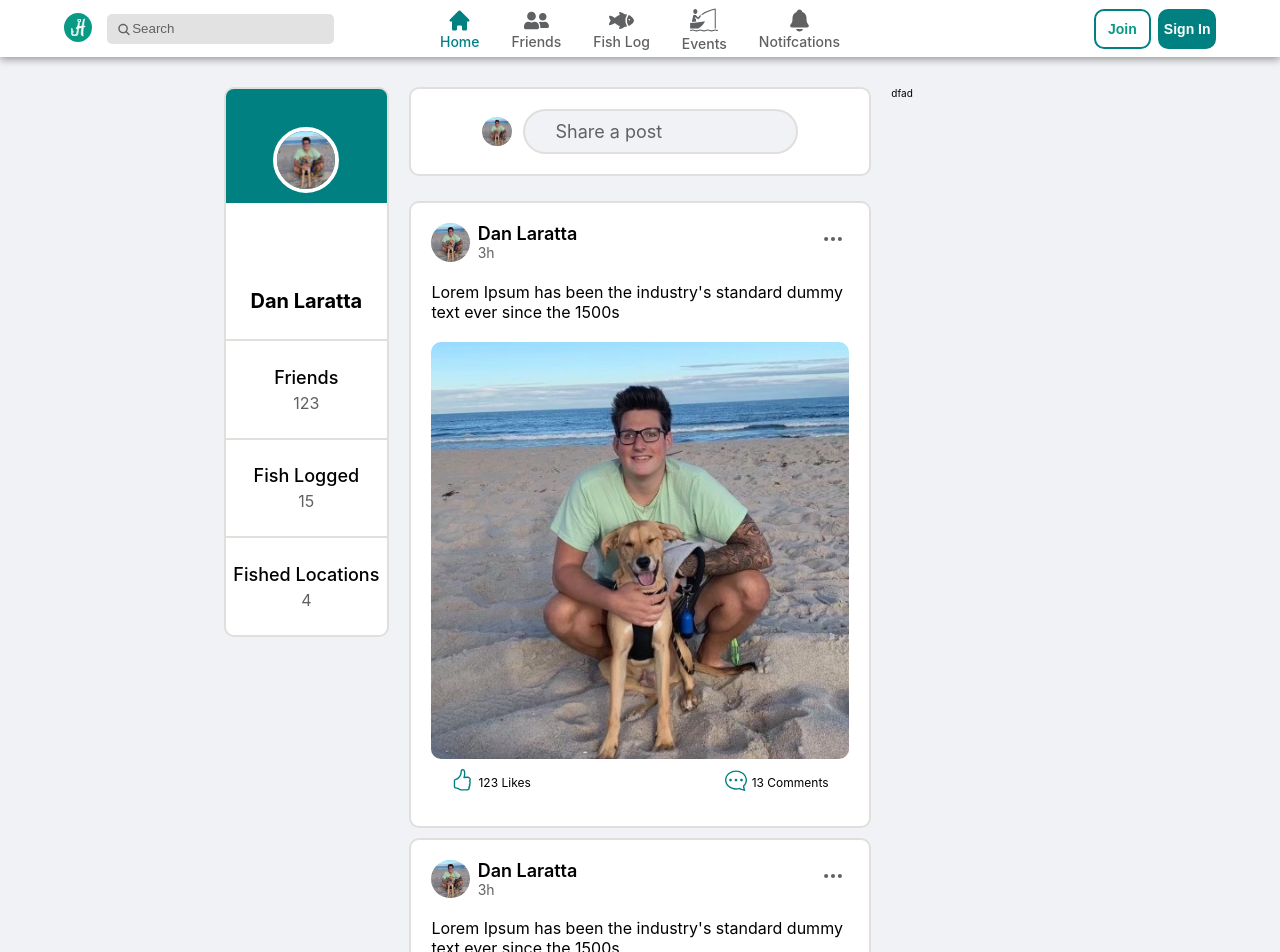
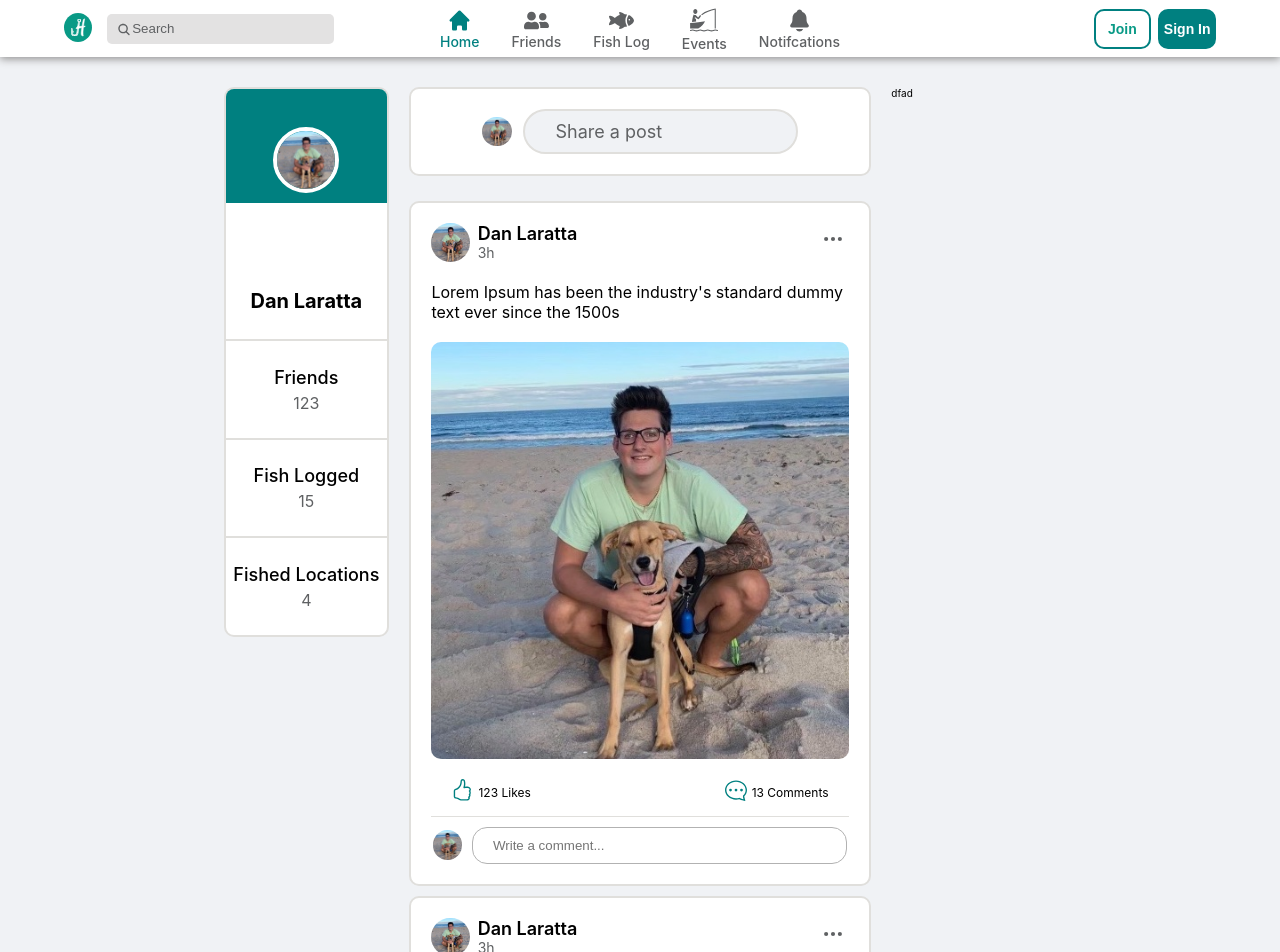
Before and after one commit to danlaratta/Hooked_Up, a React (Create React App) app in the folder frontend/: page / in a window 1280 px wide. Shown: the top 952 px of the page. Built offline with nearby package versions, Linux system fonts and the light colour scheme.

Commit message:
Posts component work

```diff
--- a/frontend/src/components/Posts.tsx
+++ b/frontend/src/components/Posts.tsx
@@ -102,6 +102,7 @@ const InteractionItem = styled.div`
     display: flex;
     align-items: center;
     gap: 0.5rem;
+    padding-top: 1rem;
 `
 
 const InteractionText = styled.span`
@@ -151,8 +152,29 @@ const InteractionIcon = styled.div`
 */
 
 const CommentSection = styled.div`
-    background-color: teal;
+    width: 100%;
+    display: flex;
+    flex-direction: column;
+    border-top: 0.15rem solid var(--border);
+    padding-top: 1rem;
 `
+
+const NewComment = styled.div`
+    width: 100%;
+    display: flex;
+    justify-content: center;
+    align-items: center;
+    gap: 1rem;
+`
+
+const CommentInput = styled.input`
+    width: 90%;
+    padding: 1rem 2rem;
+    border-radius: 1.5rem;
+    border: 0.15rem solid #b2b2b2;
+    outline: none;
+`
+
 
 const Posts = () => {
 
@@ -222,7 +244,10 @@ const Posts = () => {
                 </InteractionSection> */}
 
                 <CommentSection>
-
+                    <NewComment>
+                        <ProfileImg src={Me} style={{width: '7%'}} />
+                        <CommentInput type='text' placeholder='Write a comment...' />
+                    </NewComment>
                 </CommentSection>
             </Wrapper>
         </Container>
```
